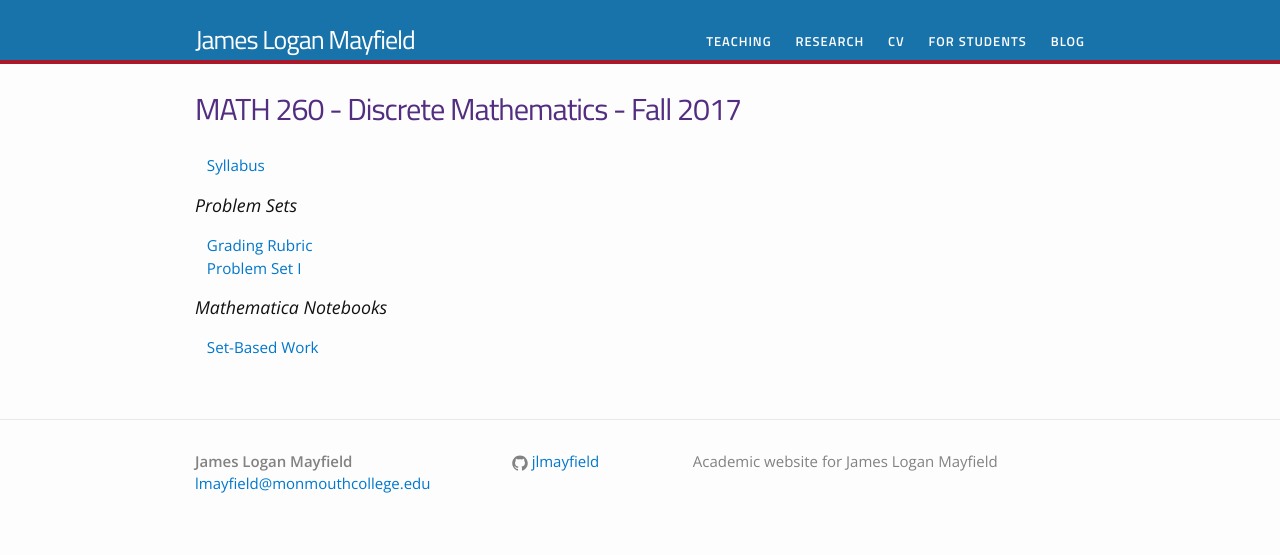
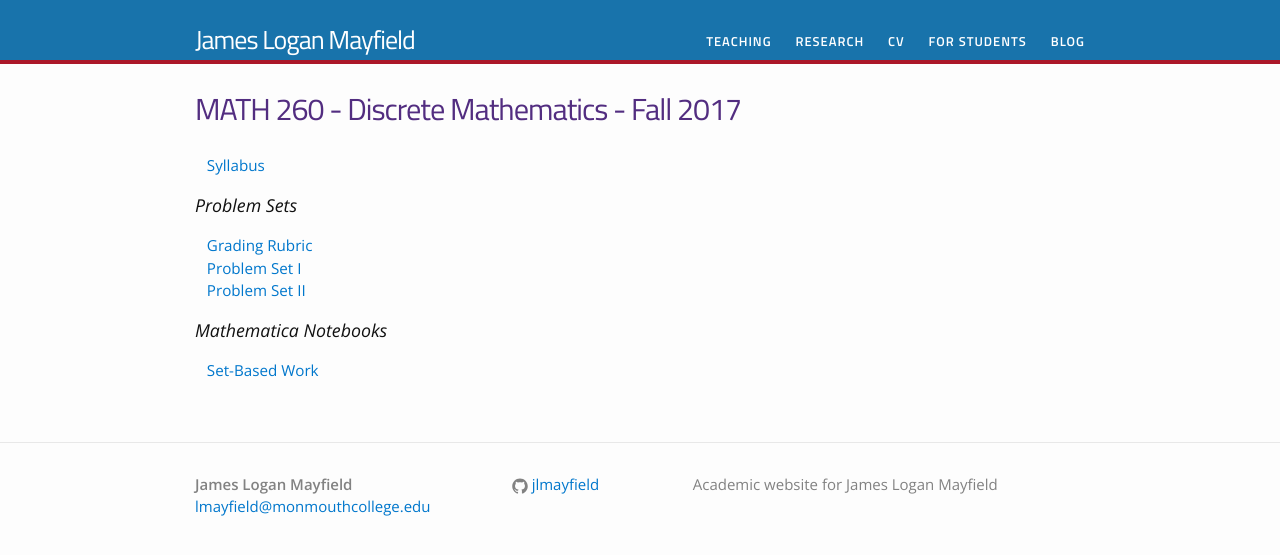
Before and after one commit to jlmayfield/jlmayfield.github.io, a Jekyll site: the page built from teaching/math260.md, in a window 1280 px wide. Shown: the top 555 px of the page. Built offline with Jekyll 4.4.1, drawn with Linux system fonts in a browser that asks for light colours.

Commit message:
fa17. math260 pset2

```diff
--- a/teaching/math260.md
+++ b/teaching/math260.md
@@ -10,6 +10,7 @@ permalink: /teaching/MATH260/
 
 &nbsp;&nbsp;&nbsp;[Grading Rubric](/teaching/MATH260/problemsets/math260-psetRubric.pdf)
 &nbsp;&nbsp;&nbsp;[Problem Set I](/teaching/MATH260/problemsets/math260-pset1.pdf)
+&nbsp;&nbsp;&nbsp;[Problem Set II](/teaching/MATH260/problemsets/math260-pset2.pdf)
 
 
 ### Mathematica Notebooks
```
Also changed, not shown: 1 other file.
